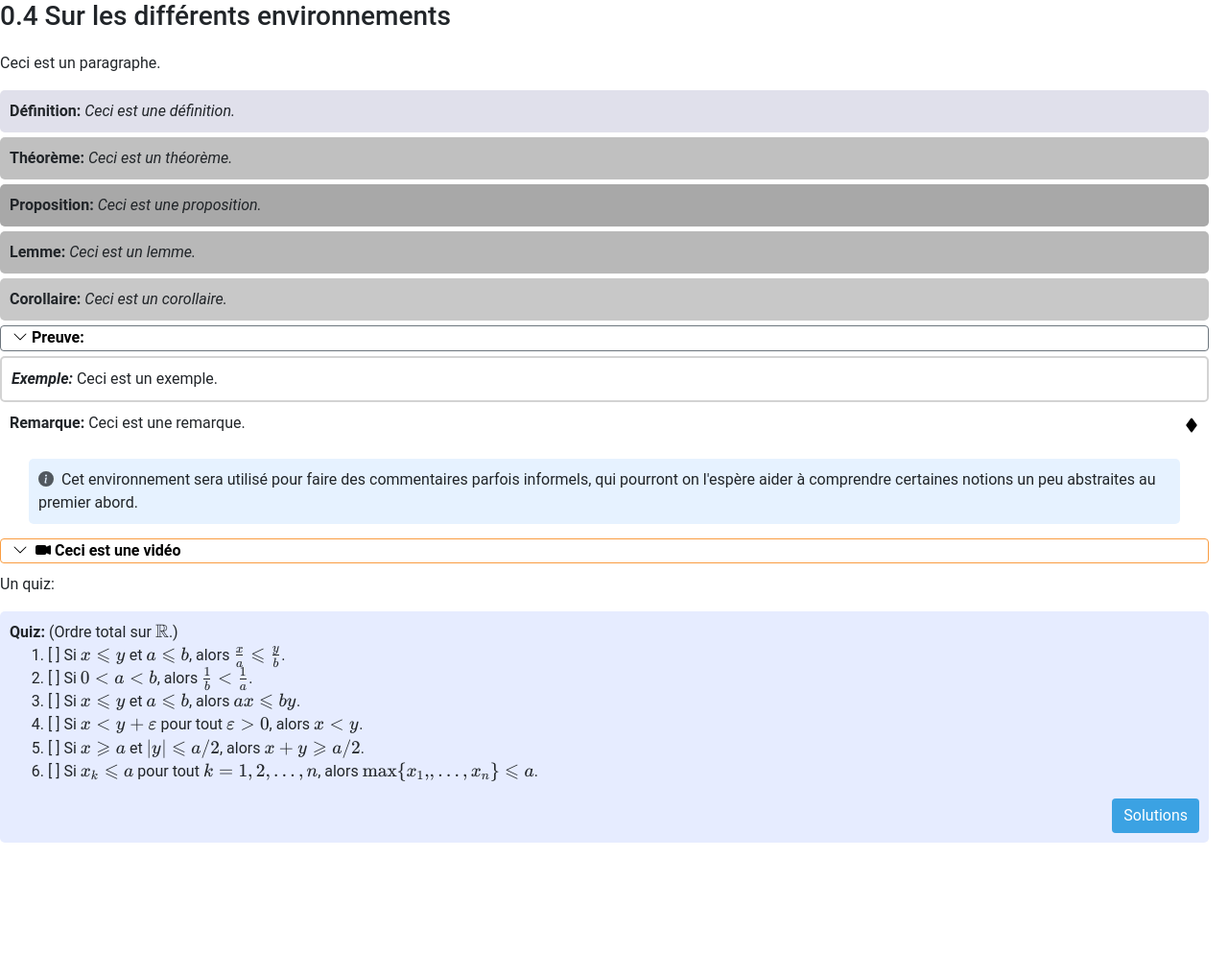
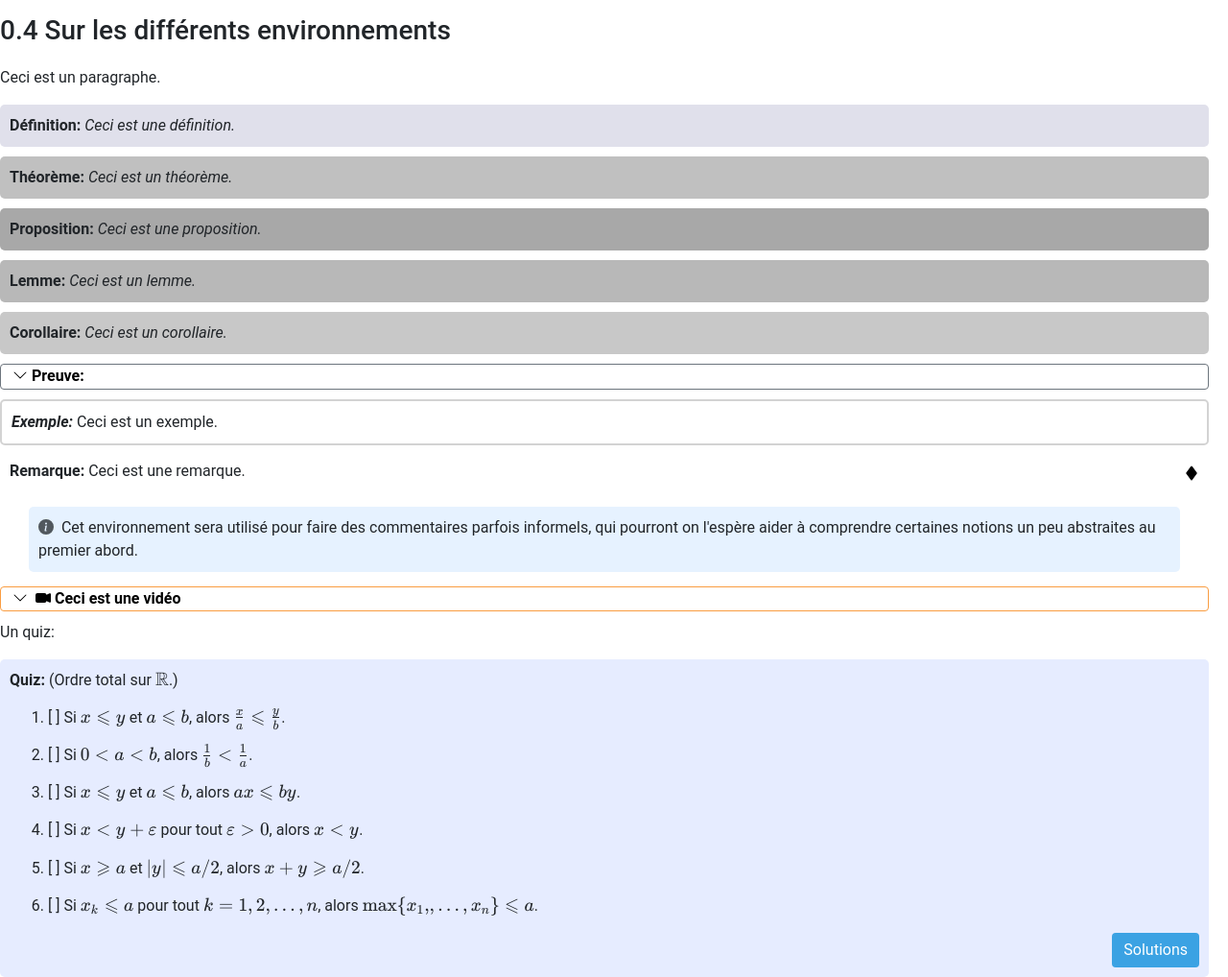
Before and after one commit to hadri1sev/analyse-1, a plain HTML site: page resources/sections/0-4.html in a window 1280 px wide. Shown: the whole page at 96% size. Before the commit the page ends 878 px from the top, so only its background shows below. Drawn offline with nearby package versions, Linux system fonts and the light colour scheme.

Commit message:
Some design improvements

```diff
--- a/resources/content-styles.css
+++ b/resources/content-styles.css
@@ -16,6 +16,7 @@
 
 body {
   font-family: 'Roboto';
+  padding-top: 15px;
 }
 
 /*----------Définition----------*/
@@ -24,7 +25,7 @@ body {
   font-style: italic;
   font-size: var(--general-font-size);
   padding: 10px;
-  margin: 5px 20px 0 0;
+  margin: 10px 20px 0 0;
   border-radius: 5px;
 }
 
@@ -51,7 +52,7 @@ body {
   font-style: italic;
   font-size: var(--general-font-size);
   padding: 10px;
-  margin: 5px 20px 0 0;
+  margin: 10px 20px 0 0;
   border-radius: 5px;
 }
 
@@ -67,7 +68,7 @@ body {
   font-style: italic;
   font-size: var(--general-font-size);
   padding: 10px;
-  margin: 5px 20px 0 0;
+  margin: 10px 20px 0 0;
   border-radius: 5px;
 }
 
@@ -82,7 +83,7 @@ body {
   background-color: var(--couleur-lem);
   font-style: italic;
   padding: 10px;
-  margin: 5px 20px 0 0;
+  margin: 10px 20px 0 0;
   border-radius: 5px;
 }
 
@@ -98,7 +99,7 @@ body {
   font-style: italic;
   font-size: var(--general-font-size);
   padding: 10px;
-  margin: 5px 20px 0 0;
+  margin: 10px 20px 0 0;
   border-radius: 5px;
 }
 
@@ -110,7 +111,7 @@ body {
 
 /*----------Preuve----------*/
 .preuve {
-  margin-top: 5px;
+  margin-top: 10px;
   margin-bottom: 5px;
 }
 
@@ -161,7 +162,7 @@ body {
   font-style: normal;
   font-size: var(--general-font-size);
   padding: 10px;
-  margin: 5px 20px 5px 0;
+  margin: 10px 20px 5px 0;
   border-radius: 5px;
 }
 
@@ -176,7 +177,7 @@ body {
   background-color: var(--couleur-rem);
   font-style: normal;
   padding: 5px 10px 10px 10px;
-  margin: 5px 20px 5px 0;
+  margin: 10px 20px 5px 0;
 }
 
 .rem ul {
@@ -217,7 +218,7 @@ body {
 
 /*----------Vidéo----------*/
 .video {
-  margin-top: 5px;
+  margin-top: 10px;
   margin-bottom: 10px;
 }
 
@@ -303,6 +304,14 @@ body {
   padding-left: 0rem;
 }
 
+.quiz ol {
+  margin-top: 15px;
+}
+
+.quiz ol li {
+  margin-bottom: 15px;
+}
+
 .quiz-btn {
   display: flex;
   justify-content: flex-end;
@@ -346,7 +355,7 @@ body {
   font-style: italic;
   font-size: var(--general-font-size);
   padding: 10px;
-  margin: 5px 20px 0 0;
+  margin: 10px 20px 0 0;
   border-radius: 5px;
 }
 
@@ -373,8 +382,7 @@ img {
 /*----------Scrollbar----------*/
 ::-webkit-scrollbar {
   width: 10px;
-  height: 3px;
-  padding-top: 3px;
+  height: 5px;
 }
 
 ::-webkit-scrollbar-track {
@@ -394,8 +402,6 @@ img {
 @media screen and (max-width: 768px) {
   ::-webkit-scrollbar {
     width: 5px;
-    height: 3px;
-    padding-top: 3px;
   }
 }
 
--- a/styles.css
+++ b/styles.css
@@ -99,7 +99,6 @@ iframe {
   margin: auto;
   border: 0;
   height: calc(100vh - 74px);
-  padding-top: 15px;
   width: 100%;
 }
 
```
